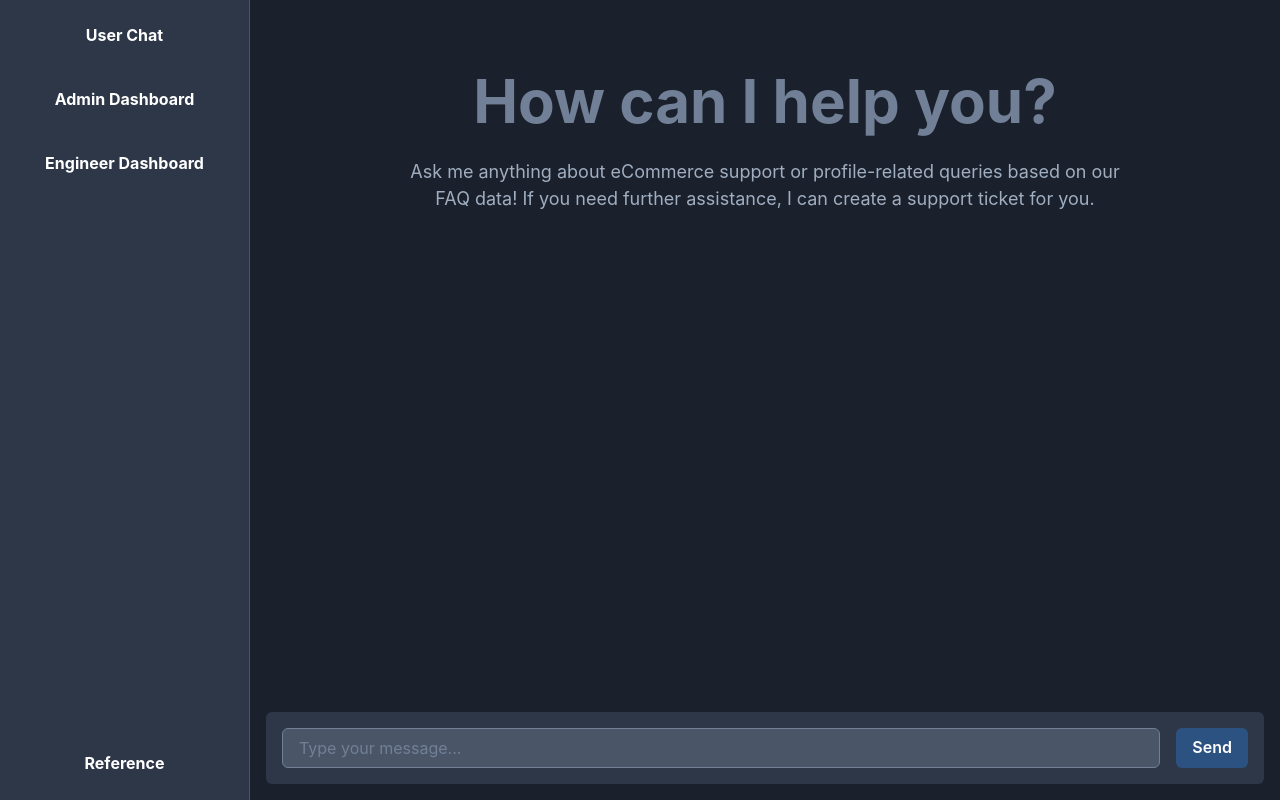
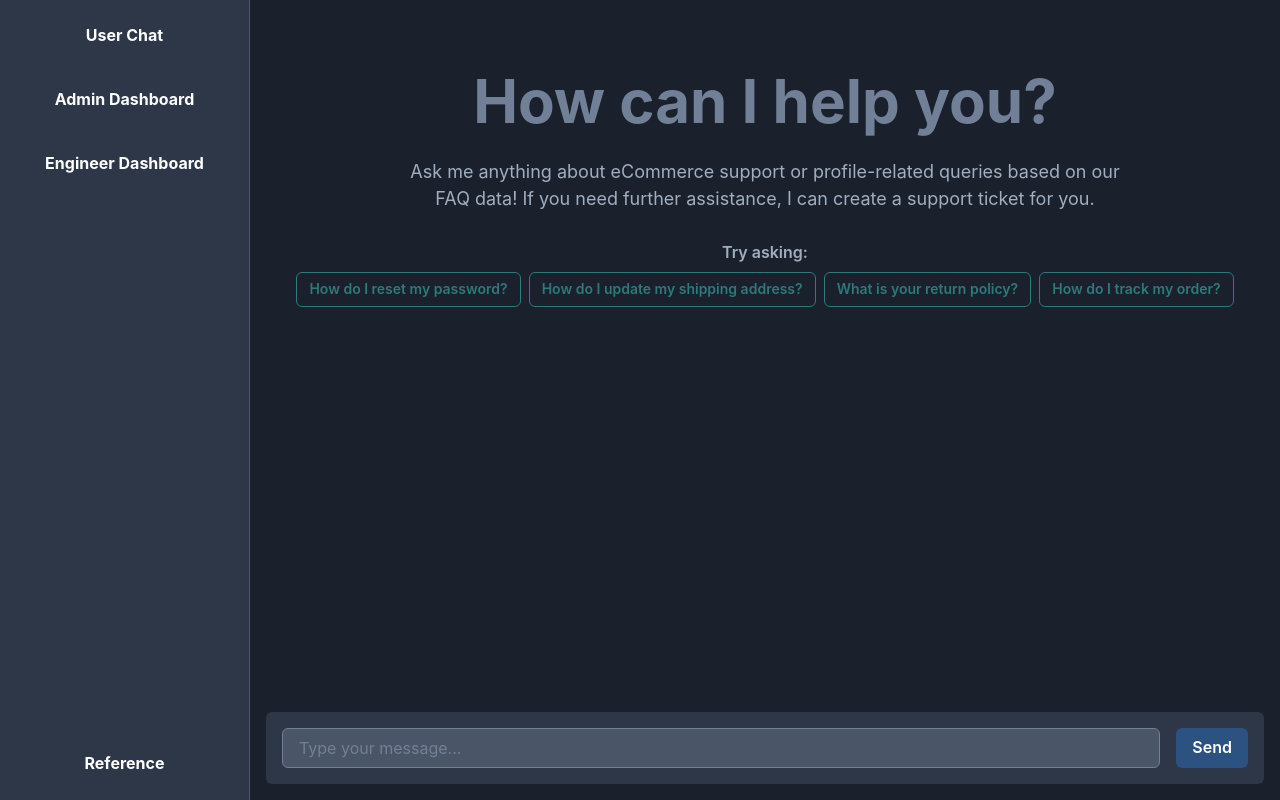
Before and after one commit to dhanyaaleena/ai_support_chat_assistant, a Next.js app in the folder chat-assistant-frontend/: page /support-chat/user in a window 1280 px wide. Built offline with nearby package versions, Linux system fonts and the light colour scheme.

Commit message:
modified chat interface

```diff
--- a/chat-assistant-frontend/src/components/ChatInterface.jsx
+++ b/chat-assistant-frontend/src/components/ChatInterface.jsx
@@ -2,84 +2,85 @@ import { useState, useEffect, useRef } from "react";
 import { Box, Input, Button, VStack, Text, Avatar, Flex, IconButton, Drawer, DrawerBody, DrawerHeader, DrawerOverlay, DrawerContent, useDisclosure } from "@chakra-ui/react";
 import { useToast } from "@chakra-ui/react";
 import { HamburgerIcon, CloseIcon } from "@chakra-ui/icons";
-import Sidebar from './Sidebar'; // Import Sidebar component
+import Sidebar from './Sidebar';
 import { createTicket } from '../utils/localStorage';
 
-// Function to generate a unique conversation ID
-const generateConversationId = () => {
-  return `conv-${Date.now()}-${Math.floor(Math.random() * 1000)}`;
-};
-
-const generateTicketId = () => {
-  return `ticket-${Date.now()}-${Math.floor(Math.random() * 1000)}`;
-};
+const generateConversationId = () => `conv-${Date.now()}-${Math.floor(Math.random() * 1000)}`;
+const generateTicketId = () => `ticket-${Date.now()}-${Math.floor(Math.random() * 1000)}`;
 
 const ChatInterface = () => {
   const [messages, setMessages] = useState([]);
   const [input, setInput] = useState("");
-  const [conversationId, setConversationId] = useState(null); // Start with null until ID is generated
-  const toast = useToast(); // Chakra UI toast hook
-  const messageEndRef = useRef(null); // Reference to scroll to the latest message
-  const { isOpen, onOpen, onClose } = useDisclosure(); // Drawer for sidebar
+  const [conversationId, setConversationId] = useState(null);
+  const toast = useToast();
+  const messageEndRef = useRef(null);
+  const { isOpen, onOpen, onClose } = useDisclosure();
+  const [showTicketButton, setShowTicketButton] = useState(false);
 
-  // Generate a new conversation ID when the component mounts
+  // Sample questions array
+  const sampleQuestions = [
+    "How do I reset my password?",
+    "How do I update my shipping address?",
+    "What is your return policy?",
+    "How do I track my order?",
+  ];
+
   useEffect(() => {
-    const newConversationId = generateConversationId();
-    setConversationId(newConversationId);
+    setConversationId(generateConversationId());
   }, []);
 
-  // Scroll to the bottom when messages change
   useEffect(() => {
     messageEndRef.current?.scrollIntoView({ behavior: "smooth" });
+    if (messages.length === 2) {
+      setShowTicketButton(true);
+    }
   }, [messages]);
 
-  const handleSend = async () => {
-    if (!input.trim()) return;
+  const handleSend = async (message = input) => {
+    const finalMessage = message.trim();
+    if (!finalMessage) return;
 
     // Add user message to chat
-    setMessages([...messages, { text: input, sender: "user" }]);
-    setInput("");
+    setMessages(prev => [...prev, { text: finalMessage, sender: "user" }]);
+
+    // Clear input only if it's from the input field
+    if (message === input) setInput("");
 
     try {
       const baseURL = process.env.NEXT_PUBLIC_API_URL;
-      // Call the backend API with the dynamic conversation ID
       const response = await fetch(`${baseURL}/api/chat`, {
         method: "POST",
         headers: { "Content-Type": "application/json" },
-        body: JSON.stringify({ query: input, conversation_id: conversationId }),
+        body: JSON.stringify({
+          query: finalMessage,
+          conversation_id: conversationId
+        }),
       });
 
-      if (!response.ok) {
-        throw new Error("Failed to fetch response from the server.");
-      }
+      if (!response.ok) throw new Error("Failed to fetch response from the server.");
 
       const data = await response.json();
 
       // Add AI response to chat
-      setMessages((prevMessages) => [
-        ...prevMessages,
-        { text: data.ai_response.generated_text, sender: "ai" },
+      setMessages(prev => [
+        ...prev,
+        { text: data.ai_response.generated_text, sender: "ai" }
       ]);
 
-      // Handle ticket creation if the response includes ticket details
+      // Handle ticket creation
       if (data.ai_response.ticket_details) {
         const ticketId = generateTicketId();
-
-        // Create ticket object
         const newTicket = {
           id: ticketId,
           summary: data.ai_response.ticket_details.summary,
           issueType: data.ai_response.ticket_details.category,
-          status: "Open", // Initially set  "Open"
+          status: "Open",
           additionalNotes: data.ai_response.ticket_details.additional_notes
         };
 
-        // Use createTicket to store the ticket in localStorage
         createTicket(newTicket);
-
-        // Display the toast with the new ticket ID
         toast({
-          description: `Ticket Created: ${data.ai_response.ticket_details.summary} (ID: ${ticketId})`,
+          description: `Ticket Created: ${newTicket.summary} (ID: ${ticketId})`,
           status: "success",
           duration: 5000,
           isClosable: true,
@@ -95,10 +96,14 @@ const ChatInterface = () => {
       console.error(error);
     }
   };
+  const handleTicketPrompt = () => {
+    setMessages(prev => [...prev, { text: "Would you like to create a support ticket? (y/n)", sender: "ai" }]);
+    setShowTicketButton(false);
+  };
 
   return (
     <Flex direction="row" height="100vh">
-      {/* Sidebar for desktop */}
+      {/* Sidebar components remain unchanged */}
       <Box
         width="250px"
         bg="gray.800"
@@ -121,21 +126,13 @@ const ChatInterface = () => {
           </DrawerBody>
         </DrawerContent>
       </Drawer>
+      {/* Chat Interface*/}
 
-      {/* Chat Interface */}
-      <Box
-        bg="gray.800"
-        color="white"
-        flex="1"
-        display="flex"
-        flexDirection="column"
-        p={4}
-      >
-        {/* Mobile Menu Button */}
+      <Box bg="gray.800" color="white" flex="1" display="flex" flexDirection="column" p={4}>
         <IconButton
           icon={<HamburgerIcon />}
           aria-label="Open menu"
-          display={{ base: "block", md: "none" }} // Show only on mobile
+          display={{ base: "block", md: "none" }}
           position="absolute"
           top="4"
           left="4"
@@ -144,7 +141,6 @@ const ChatInterface = () => {
           _hover={{ bg: "gray.600" }}
         />
 
-        {/* Messages container */}
         <Box flex="1" overflowY="auto" mb={4}>
           <VStack spacing={4} align="stretch">
             {messages.length === 0 ? (
@@ -153,8 +149,33 @@ const ChatInterface = () => {
                   How can I help you?
                 </Text>
                 <Text align="center" color="gray.400" fontSize="lg" width="75%">
-                  Ask me anything about eCommerce support or profile-related queries based on our FAQ data! If you need further assistance, I can create a support ticket for you.
+                  Ask me anything about eCommerce support or profile-related queries based on our FAQ data!
+                  If you need further assistance, I can create a support ticket for you.
                 </Text>
+
+                {/* Updated Sample Questions Section */}
+                <VStack spacing={2} align="center" mt={4}>
+                  <Text color="gray.400" fontSize="md" fontWeight="semibold">
+                    Try asking:
+                  </Text>
+                  <Flex wrap="wrap" gap={2} justify="center">
+                    {sampleQuestions.map((question, index) => (
+                      <Button
+                        key={index}
+                        colorScheme="teal"
+                        variant="outline"
+                        size="sm"
+                        onClick={() => handleSend(question)}
+                        whiteSpace="normal"
+                        textAlign="left"
+                        height="auto"
+                        py={2}
+                      >
+                        {question}
+                      </Button>
+                    ))}
+                  </Flex>
+                </VStack>
               </VStack>
             ) : (
               messages.map((msg, index) => (
@@ -164,7 +185,11 @@ const ChatInterface = () => {
                   justify={msg.sender === "user" ? "flex-end" : "flex-start"}
                   direction="row"
                 >
-                  <Avatar size="sm" name={msg.sender === "user" ? "You" : "AI Assistant"} bg={msg.sender === "user" ? "blue.500" : "gray.500"} />
+                  <Avatar
+                    size="sm"
+                    name={msg.sender === "user" ? "You" : "AI Assistant"}
+                    bg={msg.sender === "user" ? "blue.500" : "gray.500"}
+                  />
                   <Box
                     p={3}
                     bg={msg.sender === "user" ? "blue.700" : "gray.600"}
@@ -175,7 +200,7 @@ const ChatInterface = () => {
                     mr={msg.sender === "ai" ? 3 : 0}
                   >
                     <Text>{msg.sender === "user" ? "You" : "AI Assistant"}</Text>
-                    <Text>{msg.text}</Text>
+                    <Text whiteSpace="pre-wrap">{msg.text}</Text>
                   </Box>
                 </Flex>
               ))
@@ -198,9 +223,19 @@ const ChatInterface = () => {
             mr={4}
             size="md"
           />
-          <Button colorScheme="blue" onClick={handleSend} bg="blue.700" _hover={{ bg: "blue.600" }}>
+          <Button
+            colorScheme="blue"
+            onClick={() => handleSend()}
+            bg="blue.700"
+            _hover={{ bg: "blue.600" }}
+          >
             Send
           </Button>
+          {showTicketButton && (
+            <Button colorScheme="teal" onClick={() => handleSend("Can you create a support ticket for my issue?")} ml={2}>
+              Create Ticket
+            </Button>
+          )}
         </Flex>
       </Box>
     </Flex>
```
Also changed, not shown: chat-assistant-frontend/src/pages/admin/index.jsx (+40 -13 lines), 1 other file (tests, documents, lock files or other folders).
